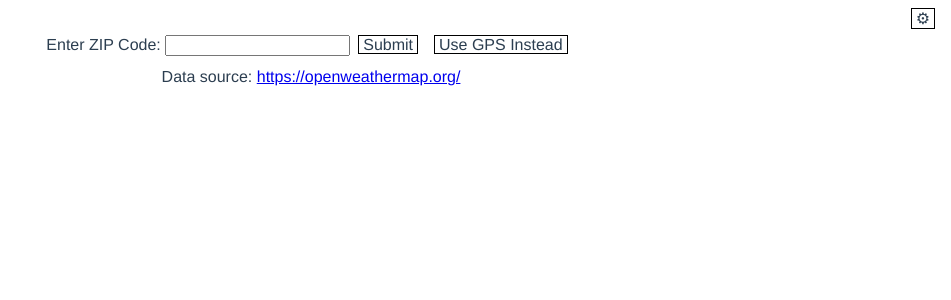
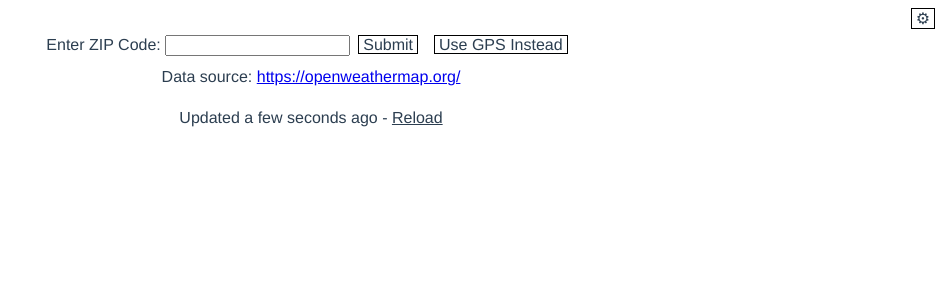
Before and after one commit to etekweb/clear-skies, a Vue app: page / in a window 1280 px wide. Shown: the top 300 px of the page, without its empty margins (329-1280 px from the left). Built offline with nearby package versions, Linux system fonts and the light colour scheme.

Commit message:
add "last updated" timer

```diff
--- a/src/App.vue
+++ b/src/App.vue
@@ -1,12 +1,17 @@
 <template>
   <div id="app">
     <LocationList @setLocation="setLocation" @unsetLocation="reset" />
+    <div class="update-data">
+      Updated {{ lastUpdated }} - <span @click="refresh" class="refresh-link">Reload</span>
+    </div>
     <HourlyForecast :data="hourly" />
   </div>
 </template>
 
 <script>
 import Axios from "axios";
+import moment from 'moment';
+
 import LocationList from "@/components/LocationList.vue";
 import HourlyForecast from "@/components/HourlyForecast.vue";
 
@@ -17,9 +22,11 @@ export default {
   },
   data() {
     return {
+      time: moment(),
       current: {},
       daily: [],
-      hourly: []
+      hourly: [],
+      lastUpdated: ""
     };
   },
   methods: {
@@ -57,6 +64,8 @@ export default {
         this.current = res.data.current;
         this.daily = res.data.daily;
         this.hourly = res.data.hourly;
+        this.time = moment();
+        this.lastUpdated = this.time.fromNow();
       })
       .catch((err) => {
         console.dir(err);
@@ -67,6 +76,9 @@ export default {
       this.current = {};
       this.daily = [];
       this.hourly = [];
+    },
+    refresh() {
+      location.reload();
     }
   },
   mounted() {
@@ -74,6 +86,10 @@ export default {
     if (location && Object.keys(location).length > 0) {
       this.setLocation(location);
     }
+    this.lastUpdated = this.time.fromNow();
+    setInterval(() => {
+      this.lastUpdated = this.time.fromNow();
+    }, 10 * 1000);
   }
 };
 </script>
@@ -86,4 +102,11 @@ export default {
   text-align: center;
   color: #2c3e50;
 }
+.update-data {
+  margin: 16px 0;
+}
+.update-data .refresh-link {
+  text-decoration: underline;
+  cursor: pointer;
+}
 </style>
--- a/src/components/HourlyForecast.vue
+++ b/src/components/HourlyForecast.vue
@@ -93,7 +93,6 @@ export default {
 
 <style scoped>
 .hourly-forecast {
-  margin-top: 24px;
   display: flex;
   flex-direction: column;
   align-items: center;
```
